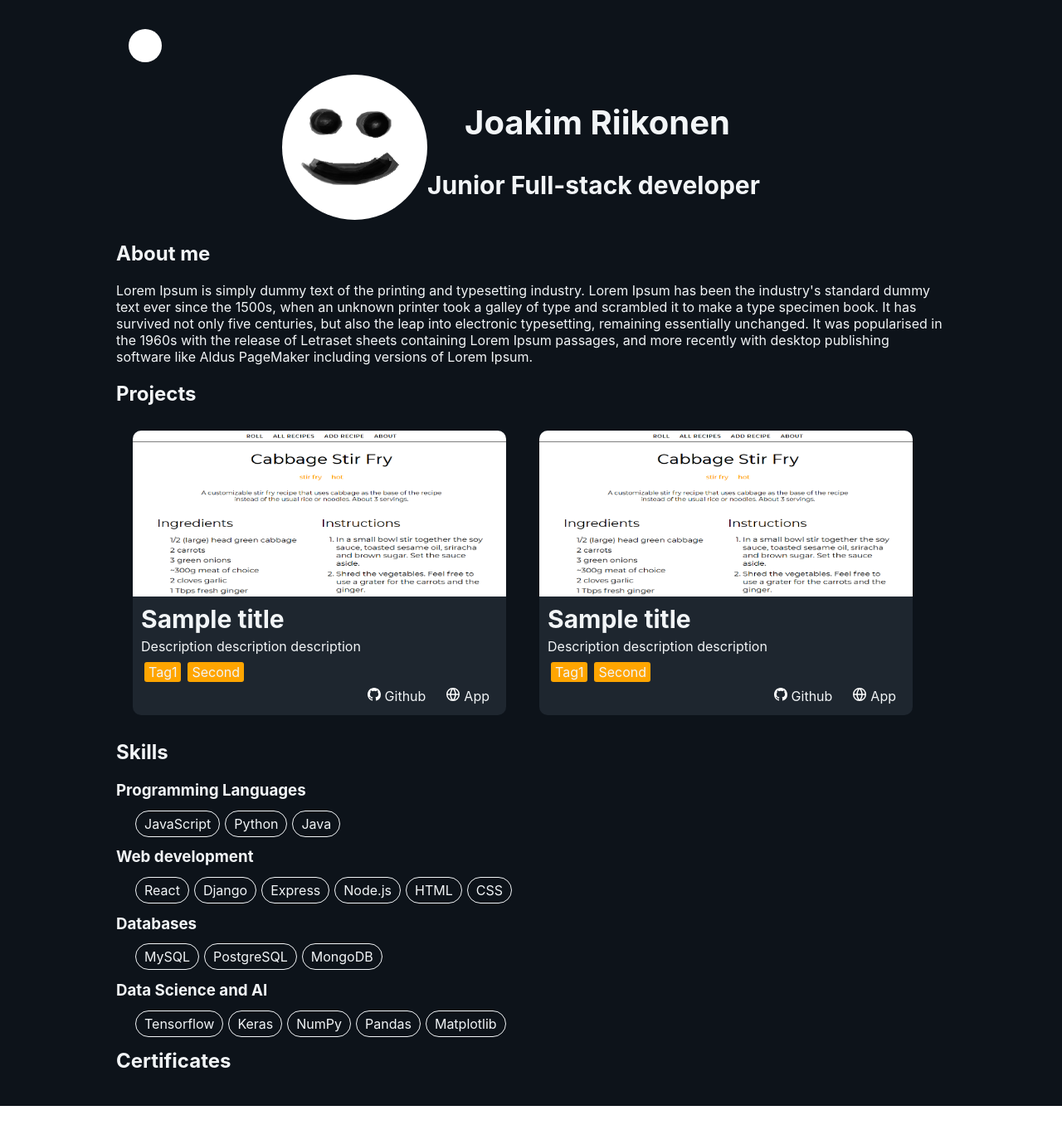
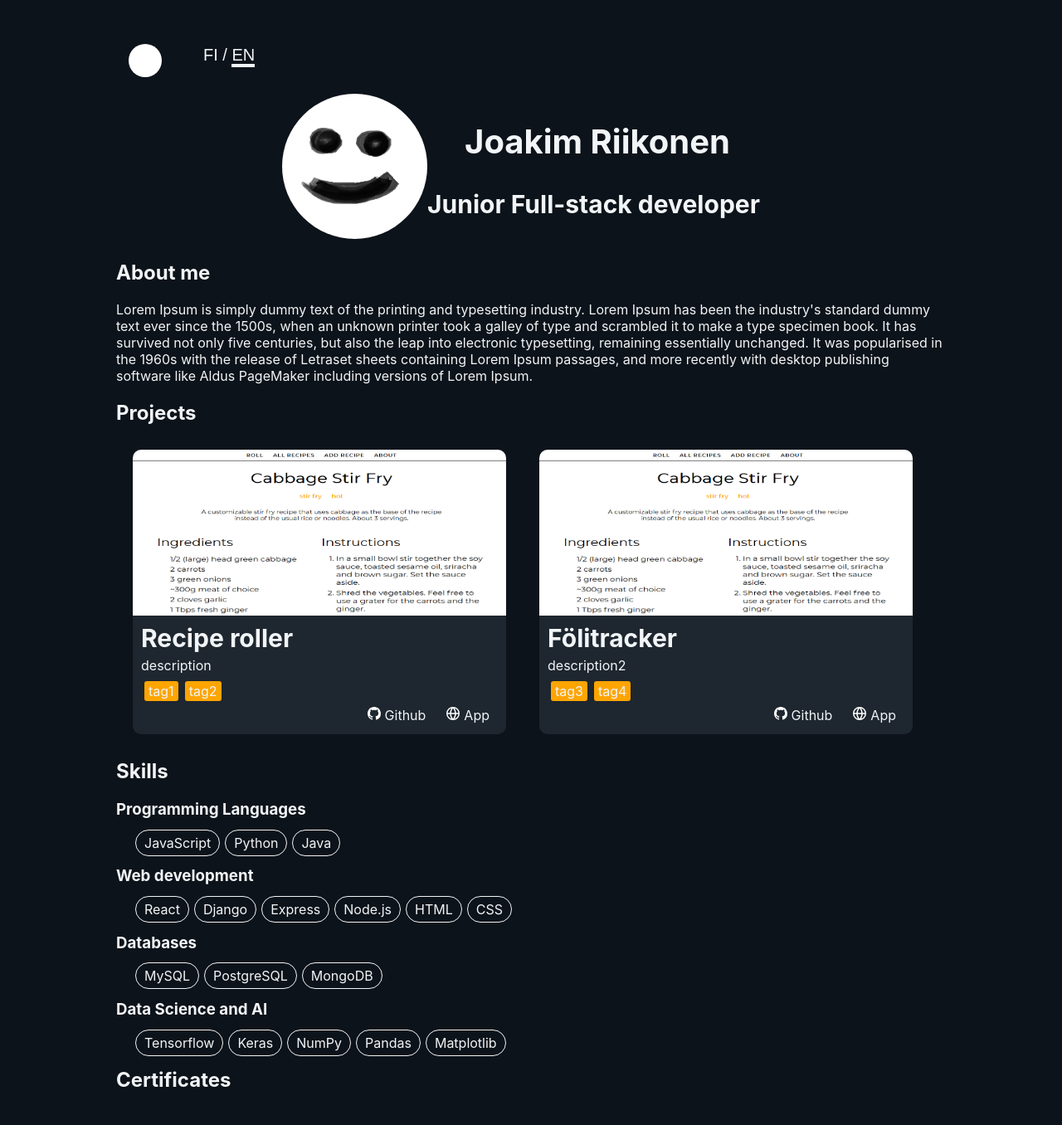
Before and after one commit to JoakimRiikonen/portfolio-site, a React (Create React App) app: page / in a window 1280 px wide. Shown: the whole page at 83% size. Before the commit the page ends 1333 px from the top, so only its background shows below. Built offline with nearby package versions, Linux system fonts and the light colour scheme.

Commit message:
site language selection functionally done

```diff
--- /dev/null
+++ b/src/components/LanguageButton.js
@@ -0,0 +1,41 @@
+import React from 'react';
+import styled from 'styled-components';
+
+const Button = styled.button`
+  margin: 15px;
+  padding: 20px;
+  background: ${props => props.theme.background};
+  color: ${props => props.theme.textcolor};
+  font-size: 20px;
+  border-radius: 40px;
+  border: 0px solid white;
+  transition: padding 0.2s, margin 0.2s, background ${props => props.theme.transitiontime};
+
+  :hover {
+    padding: 25px;
+    margin: 10px;
+    cursor: pointer;
+  }
+`;
+
+const FiText = styled.span`
+  ${({ active }) => active && `
+    border-bottom: 4px solid;
+    border-color: ${props => props.theme.textcolor}
+  `}
+`;
+
+const EnText = styled.span`
+  border-bottom: 4px solid;
+  border-color: ${props => props.theme.textcolor}
+`;
+
+const LanguageButton = (props) => {
+  return (
+    <Button onClick={props.onClick}>
+      <FiText active={props.currentLanguage === "fi"}>FI</FiText> / <FiText active={props.currentLanguage === "en"}>EN</FiText>
+    </Button>
+  );
+}
+
+export default LanguageButton;
--- a/src/components/Page.js
+++ b/src/components/Page.js
@@ -5,6 +5,10 @@ import PersonCard from './PersonCard';
 import ProjectCard from './ProjectCard';
 import SkillsList from './SkillsList';
 import ThemeButton from './ThemeButton';
+import LanguageButton from './LanguageButton';
+
+import text_en from "../text/text_en.json";
+import text_fi from "../text/text_fi.json";
 
 import projectimage from '../images/projectimage.PNG'
 
@@ -43,6 +47,7 @@ var theme = {
 const Page = () => {
 
   const [currentTheme, setCurrentTheme] = useState("dark");
+  const [activeText, setActiveText] = useState(text_en);
 
   const swapTheme = () => {
     if (currentTheme === "light") {
@@ -69,22 +74,44 @@ const Page = () => {
     }
   }
 
+  const swapLanguage = () => {
+    if (activeText.language === "en"){
+      setActiveText(text_fi);
+    }
+    else if (activeText.language === "fi"){
+      setActiveText(text_en);
+    }
+  }
+
   return (
     <ThemeProvider theme={theme}>
       <OuterContainer>
         <Container>
-          <ThemeButton onClick = {swapTheme}/>
+          <ThemeButton onClick={swapTheme}/>
+          <LanguageButton onClick={swapLanguage} currentLanguage={activeText.language}/>
           <PersonCard/>
-          <Title>About me</Title>
-          <Paragraph>Lorem Ipsum is simply dummy text of the printing and typesetting industry. Lorem Ipsum has been the industry's standard dummy text ever since the 1500s, when an unknown printer took a galley of type and scrambled it to make a type specimen book. It has survived not only five centuries, but also the leap into electronic typesetting, remaining essentially unchanged. It was popularised in the 1960s with the release of Letraset sheets containing Lorem Ipsum passages, and more recently with desktop publishing software like Aldus PageMaker including versions of Lorem Ipsum.</Paragraph>
-          <Title>Projects</Title>
+          <Title>{activeText.titles.aboutme}</Title>
+          <Paragraph>{activeText.aboutme}</Paragraph>
+          <Title>{activeText.titles.projects}</Title>
           <ProjectContainer>
-            <ProjectCard image={projectimage} theme={currentTheme}/>
-            <ProjectCard image={projectimage} theme={currentTheme}/>
+            <ProjectCard
+              image={projectimage}
+              text={activeText.projects[0]}
+              githubLink="aaaa"
+              liveappLink="alive"
+              theme={currentTheme}
+            />
+            <ProjectCard
+              image={projectimage}
+              text={activeText.projects[1]}
+              githubLink="bbbb"
+              liveappLink="blive"
+              theme={currentTheme}
+            />
           </ProjectContainer>
-          <Title>Skills</Title>
-          <SkillsList/>
-          <Title>Certificates</Title>
+          <Title>{activeText.titles.skills}</Title>
+          <SkillsList text={activeText.skills}/>
+          <Title>{activeText.titles.certificates}</Title>
         </Container>
       </OuterContainer>
     </ThemeProvider>
--- a/src/components/ProjectCard.js
+++ b/src/components/ProjectCard.js
@@ -55,14 +55,15 @@ const ProjectCard = (props) => {
   return (
     <Container>
       <Image src={props.image} alt="project image"/>
-      <Title>Sample title</Title>
-      <Description>Description description description</Description>
+      <Title>{props.text.title}</Title>
+      <Description>{props.text.description}</Description>
       <TagContainer>
-        <Tag>Tag1</Tag>
-        <Tag>Second</Tag>
+        {props.text.tags.map((tag) => (
+          <Tag>{tag}</Tag>
+        ))}
       </TagContainer>
       <LinkContainer>
-        <Link href="#">
+        <Link href={props.githubLink}>
           <Icon>
             <svg xmlns="http://www.w3.org/2000/svg" fill={props.theme === "dark" ? "white" : "black"} viewBox="0 0 16 16" width="16" height="16">
               <path fillRule="evenodd" d="M8 0C3.58 0 0 3.58 0 8c0 3.54 2.29 6.53 5.47 7.59.4.07.55-.17.55-.38 0-.19-.01-.82-.01-1.49-2.01.37-2.53-.49-2.69-.94-.09-.23-.48-.94-.82-1.13-.28-.15-.68-.52-.01-.53.63-.01 1.08.58 1.23.82.72 1.21 1.87.87 2.33.66.07-.52.28-.87.51-1.07-1.78-.2-3.64-.89-3.64-3.95 0-.87.31-1.59.82-2.15-.08-.2-.36-1.02.08-2.12 0 0 .67-.21 2.2.82.64-.18 1.32-.27 2-.27.68 0 1.36.09 2 .27 1.53-1.04 2.2-.82 2.2-.82.44 1.1.16 1.92.08 2.12.51.56.82 1.27.82 2.15 0 3.07-1.87 3.75-3.65 3.95.29.25.54.73.54 1.48 0 1.07-.01 1.93-.01 2.2 0 .21.15.46.55.38A8.013 8.013 0 0016 8c0-4.42-3.58-8-8-8z">
@@ -71,7 +72,7 @@ const ProjectCard = (props) => {
           </Icon>
           Github
         </Link>
-        <Link href="#">
+        <Link href={props.liveappLink}>
           <Icon>
             <svg xmlns="http://www.w3.org/2000/svg" fill={props.theme === "dark" ? "white" : "black"} viewBox="0 0 16 16" width="16" height="16">
               <path fillRule="evenodd" d="M1.543 7.25h2.733c.144-2.074.866-3.756 1.58-4.948.12-.197.237-.381.353-.552a6.506 6.506 0 00-4.666 5.5zm2.733 1.5H1.543a6.506 6.506 0 004.666 5.5 11.13 11.13 0 01-.352-.552c-.715-1.192-1.437-2.874-1.581-4.948zm1.504 0h4.44a9.637 9.637 0 01-1.363 4.177c-.306.51-.612.919-.857 1.215a9.978 9.978 0 01-.857-1.215A9.637 9.637 0 015.78 8.75zm4.44-1.5H5.78a9.637 9.637 0 011.363-4.177c.306-.51.612-.919.857-1.215.245.296.55.705.857 1.215A9.638 9.638 0 0110.22 7.25zm1.504 1.5c-.144 2.074-.866 3.756-1.58 4.948-.12.197-.237.381-.353.552a6.506 6.506 0 004.666-5.5h-2.733zm2.733-1.5h-2.733c-.144-2.074-.866-3.756-1.58-4.948a11.738 11.738 0 00-.353-.552 6.506 6.506 0 014.666 5.5zM8 0a8 8 0 100 16A8 8 0 008 0z">
--- a/src/components/SkillsList.js
+++ b/src/components/SkillsList.js
@@ -21,49 +21,20 @@ const SubjectElement = styled.span`
   margin: 3px;
 `;
 
-const SkillsList = () => {
+const SkillsList = (props) => {
+
   return (
     <Container>
-      <SubjectContainer>
-        <SubjectTitle>Programming Languages</SubjectTitle>
-        <ElementContainer>
-          <SubjectElement>JavaScript</SubjectElement>
-          <SubjectElement>Python</SubjectElement>
-          <SubjectElement>Java</SubjectElement>
-        </ElementContainer>
-      </SubjectContainer>
-
-      <SubjectContainer>
-        <SubjectTitle>Web development</SubjectTitle>
-        <ElementContainer>
-          <SubjectElement>React</SubjectElement>
-          <SubjectElement>Django</SubjectElement>
-          <SubjectElement>Express</SubjectElement>
-          <SubjectElement>Node.js</SubjectElement>
-          <SubjectElement>HTML</SubjectElement>
-          <SubjectElement>CSS</SubjectElement>
-        </ElementContainer>
-      </SubjectContainer>
-
-      <SubjectContainer>
-        <SubjectTitle>Databases</SubjectTitle>
-        <ElementContainer>
-          <SubjectElement>MySQL</SubjectElement>
-          <SubjectElement>PostgreSQL</SubjectElement>
-          <SubjectElement>MongoDB</SubjectElement>
-        </ElementContainer>
-      </SubjectContainer>
-
-      <SubjectContainer>
-        <SubjectTitle>Data Science and AI</SubjectTitle>
-        <ElementContainer>
-          <SubjectElement>Tensorflow</SubjectElement>
-          <SubjectElement>Keras</SubjectElement>
-          <SubjectElement>NumPy</SubjectElement>
-          <SubjectElement>Pandas</SubjectElement>
-          <SubjectElement>Matplotlib</SubjectElement>
-        </ElementContainer>
-      </SubjectContainer>
+      {props.text.map((skill) => (
+        <SubjectContainer>
+          <SubjectTitle>{skill.title}</SubjectTitle>
+          <ElementContainer>
+            {skill.elements.map((element) => (
+              <SubjectElement>{element}</SubjectElement>
+            ))}
+          </ElementContainer>
+        </SubjectContainer>
+      ))}
     </Container>
   );
 }
--- /dev/null
+++ b/src/text/text_en.json
@@ -0,0 +1,40 @@
+{
+  "language": "en",
+  "titles": {
+    "aboutme": "About me",
+    "projects": "Projects",
+    "skills": "Skills",
+    "certificates": "Certificates"
+  },
+  "aboutme": "Lorem Ipsum is simply dummy text of the printing and typesetting industry. Lorem Ipsum has been the industry's standard dummy text ever since the 1500s, when an unknown printer took a galley of type and scrambled it to make a type specimen book. It has survived not only five centuries, but also the leap into electronic typesetting, remaining essentially unchanged. It was popularised in the 1960s with the release of Letraset sheets containing Lorem Ipsum passages, and more recently with desktop publishing software like Aldus PageMaker including versions of Lorem Ipsum.",
+  "projects": [
+    {
+      "title": "Recipe roller",
+      "description": "description",
+      "tags": ["tag1", "tag2"]
+    },
+    {
+      "title": "Fölitracker",
+      "description": "description2",
+      "tags": ["tag3", "tag4"]
+    }
+  ],
+  "skills": [
+    {
+      "title": "Programming Languages",
+      "elements": ["JavaScript", "Python", "Java"]
+    },
+    {
+      "title": "Web development",
+      "elements": ["React", "Django", "Express", "Node.js", "HTML", "CSS"]
+    },
+    {
+      "title": "Databases",
+      "elements": ["MySQL", "PostgreSQL", "MongoDB"]
+    },
+    {
+      "title": "Data Science and AI",
+      "elements": ["Tensorflow", "Keras", "NumPy", "Pandas", "Matplotlib"]
+    }
+  ]
+}
--- /dev/null
+++ b/src/text/text_fi.json
@@ -0,0 +1,40 @@
+{
+  "language": "fi",
+  "titles": {
+    "aboutme": "Minusta",
+    "projects": "Projekteja",
+    "skills": "Taidot",
+    "certificates": "Kurssit"
+  },
+  "aboutme": "Lorem Ipsum is simply dummy text of the printing and typesetting industry. Lorem Ipsum has been the industry's standard dummy text ever since the 1500s, when an unknown printer took a galley of type and scrambled it to make a type specimen book. It has survived not only five centuries, but also the leap into electronic typesetting, remaining essentially unchanged. It was popularised in the 1960s with the release of Letraset sheets containing Lorem Ipsum passages, and more recently with desktop publishing software like Aldus PageMaker including versions of Lorem Ipsum.",
+  "projects": [
+    {
+      "title": "Recipe roller",
+      "description": "description",
+      "tags": ["tag1", "tag2"]
+    },
+    {
+      "title": "Fölitracker",
+      "description": "description2",
+      "tags": ["tag3", "tag4"]
+    }
+  ],
+  "skills": [
+    {
+      "title": "Programming Languages",
+      "elements": ["JavaScript", "Python", "Java"]
+    },
+    {
+      "title": "Web development",
+      "elements": ["React", "Django", "Express", "Node.js", "HTML", "CSS"]
+    },
+    {
+      "title": "Databases",
+      "elements": ["MySQL", "PostgreSQL", "MongoDB"]
+    },
+    {
+      "title": "Data science and AI",
+      "elements": ["Tensorflow", "Keras", "NumPy", "Pandas", "Matplotlib"]
+    }
+  ]
+}
```
